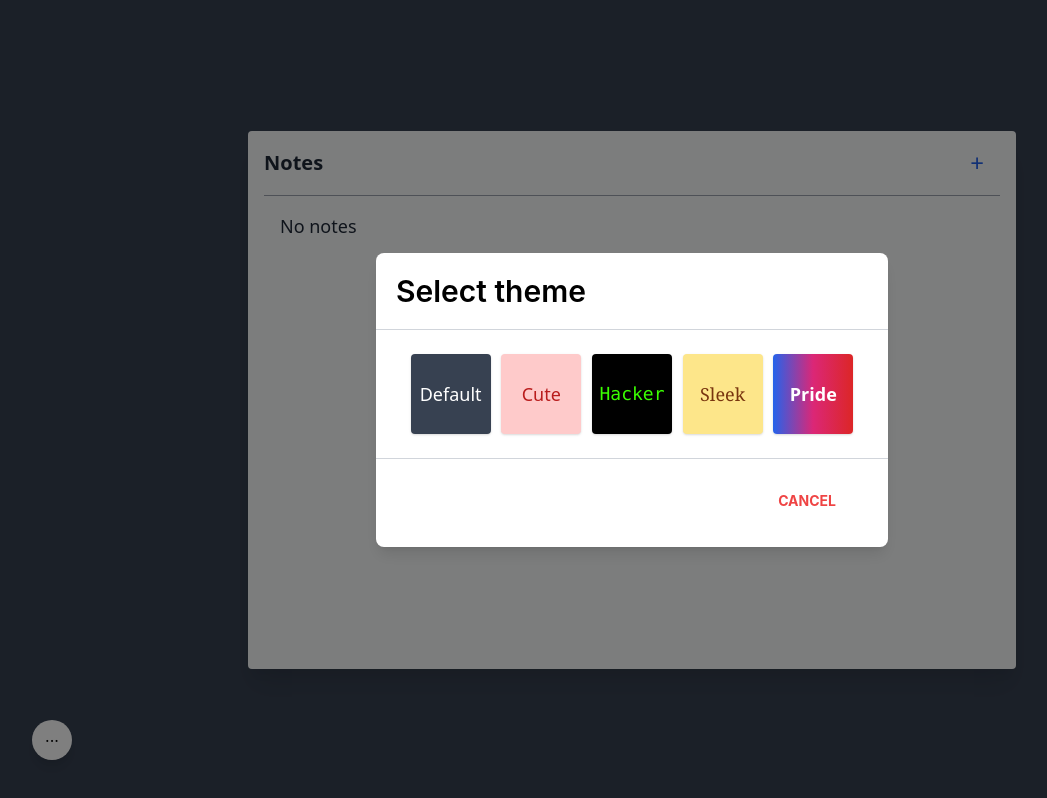
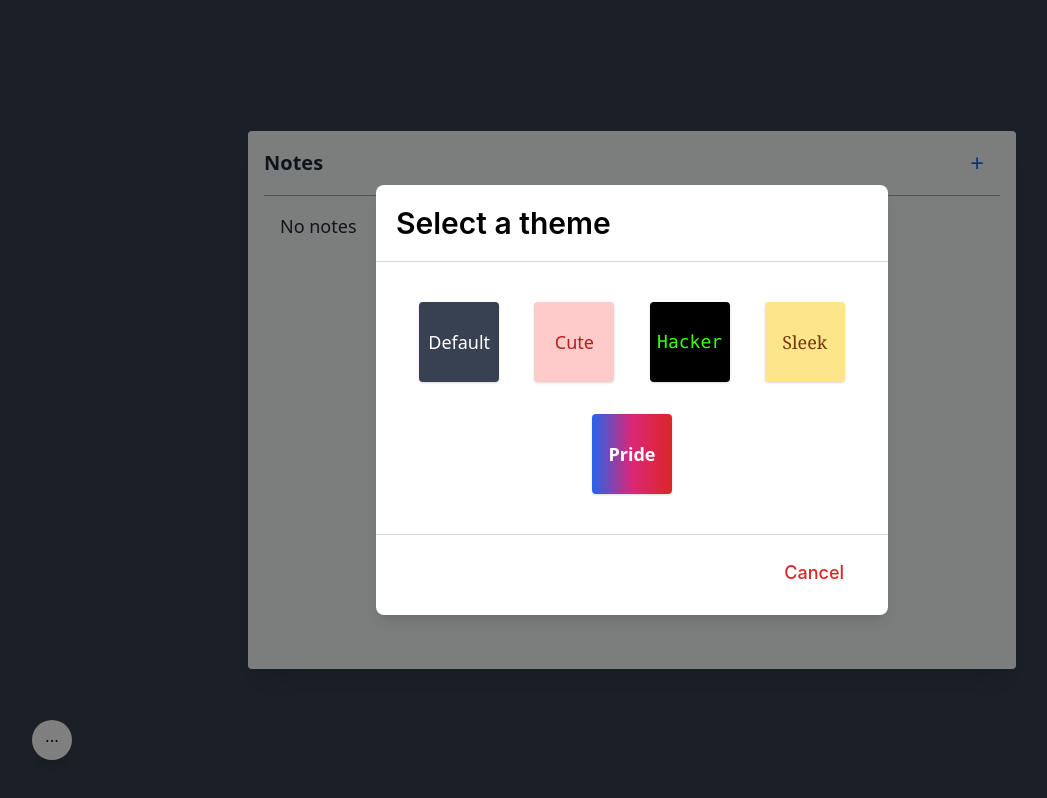
Before and after one commit to kembreyfarquhar/notes, a React (Create React App) app: page / in a window 1280 px wide. Shown: the whole page, without its empty margins (8-1055 px from the left). Built offline with nearby package versions, Linux system fonts and the light colour scheme.

Commit message:
styles theme container and contents

```diff
--- a/src/App.js
+++ b/src/App.js
@@ -18,6 +18,9 @@ const APP_CONTAINER =
 
 const CONTENT_CONTAINER =
   "container w-full md:w-4/5 lg:w-3/5 h-4/5 px-4 mx-4 flex flex-col shadow-xl ";
+
+const THEME_CONTAINER =
+  "h-20 w-20 hover:cursor-pointer hover:opacity-80 hover:shadow-xl shadow rounded flex justify-center items-center m-4 transition duration-200 ease-in-out ";
 
 const styles = {
   appContainer: {
@@ -75,44 +78,36 @@ function App() {
                 className="justify-center items-center flex overflow-x-hidden overflow-y-auto fixed inset-0 z-50 outline-none focus:outline-none"
                 onClick={() => setShowModal(false)}
               >
-                <div className="relative w-2/5 my-6 mx-auto">
+                <div className="relative w-full md:w-3/5 lg:w-2/5 mx-6 my-6">
                   {/*content*/}
                   <div className="border-0 rounded-lg shadow-lg relative flex flex-col w-full bg-white outline-none focus:outline-none">
                     {/*header*/}
-                    <div className="flex items-start justify-between p-5 border-b border-solid border-gray-300 rounded-t">
-                      <h3 className="text-3xl font-semibold">Select theme</h3>
-                      <button
-                        className="p-1 ml-auto bg-transparent border-0 text-black opacity-5 float-right text-3xl leading-none font-semibold outline-none focus:outline-none"
-                        onClick={() => setShowModal(false)}
-                      >
-                        <span className="bg-transparent text-gray-800 opacity-5 h-6 w-6 text-2xl block outline-none focus:outline-none">
-                          ×
-                        </span>
-                      </button>
+                    <div className="p-5 border-b border-solid border-gray-300 rounded-t">
+                      <h3 className="text-3xl font-semibold">Select a theme</h3>
                     </div>
                     {/*body*/}
-                    <div className="relative p-6 flex flex-row w-full justify-evenly">
+                    <div className="relative p-6 flex flex-row flex-wrap w-full justify-evenly">
                       <div
                         onClick={() => selectTheme("default")}
-                        className="h-20 w-20 hover:cursor-pointer hover:opacity-50 shadow rounded flex justify-center items-center bg-gray-700"
+                        className={THEME_CONTAINER + "bg-gray-700"}
                       >
                         <p className="font-sans text-white text-lg">Default</p>
                       </div>
                       <div
                         onClick={() => selectTheme("cute")}
-                        className="h-20 w-20 hover:cursor-pointer hover:opacity-50 shadow rounded flex justify-center items-center bg-red-200"
+                        className={THEME_CONTAINER + "bg-red-200"}
                       >
                         <p className="font-sans text-red-700 text-lg">Cute</p>
                       </div>
                       <div
                         onClick={() => selectTheme("hacker")}
-                        className="h-20 w-20 hover:cursor-pointer hover:opacity-50 shadow rounded flex justify-center items-center bg-black"
+                        className={THEME_CONTAINER + "bg-black"}
                       >
                         <p className="font-mono text-green text-lg">Hacker</p>
                       </div>
                       <div
                         onClick={() => selectTheme("sleek")}
-                        className="h-20 w-20 hover:cursor-pointer hover:opacity-50 shadow rounded flex justify-center items-center bg-yellow-200"
+                        className={THEME_CONTAINER + "bg-yellow-200"}
                       >
                         <p className="font-serif text-yellow-900 text-lg">
                           Sleek
@@ -120,7 +115,10 @@ function App() {
                       </div>
                       <div
                         onClick={() => selectTheme("pride")}
-                        className="h-20 w-20 hover:cursor-pointer hover:opacity-50 shadow rounded flex justify-center items-center bg-gradient-to-r from-blue-600 via-pink-600 to-red-600"
+                        className={
+                          THEME_CONTAINER +
+                          "bg-gradient-to-r from-blue-600 via-pink-600 to-red-600"
+                        }
                       >
                         <p className="font-sans font-bold text-white text-lg">
                           Pride
@@ -128,11 +126,10 @@ function App() {
                       </div>
                     </div>
                     {/*footer*/}
-                    <div className="flex items-center justify-end p-6 border-t border-solid border-gray-300 rounded-b">
+                    <div className="flex items-center justify-end p-4 border-t border-solid border-gray-300 rounded-b">
                       <button
-                        className="text-red-500 background-transparent font-bold uppercase px-6 py-2 text-sm outline-none focus:outline-none mr-1 mb-1"
+                        className="text-red-600 rounded font-medium px-6 py-2 text-lg outline-none focus:outline-none mr-1 mb-1 transition duration-500 ease-in-out hover:bg-red-200 hover:bg-opacity-30"
                         type="button"
-                        style={{ transition: "all .15s ease" }}
                         onClick={() => setShowModal(false)}
                       >
                         Cancel
@@ -146,7 +143,7 @@ function App() {
           ) : null}
           <button
             onClick={() => setShowModal(true)}
-            className="absolute bg-white h-10 w-10 bottom-10 left-10 rounded-full pb-2 shadow-lg hover:bg-gray-100"
+            className="absolute bg-white h-10 w-10 bottom-10 left-10 rounded-full pb-2 shadow-lg hover:bg-gray-100 focus:outline-none"
           >
             ...
           </button>
```
Also changed, not shown: 1 other file (tests, documents, lock files or other folders).
